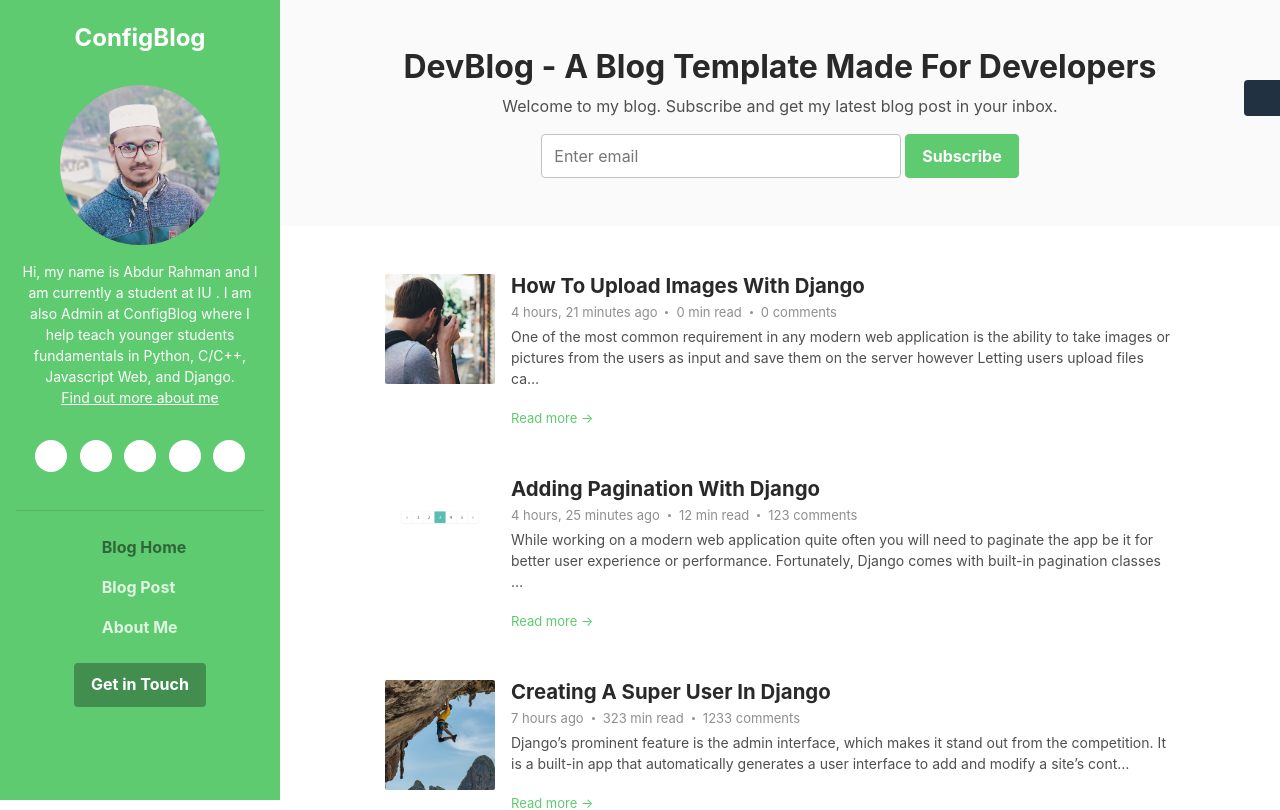
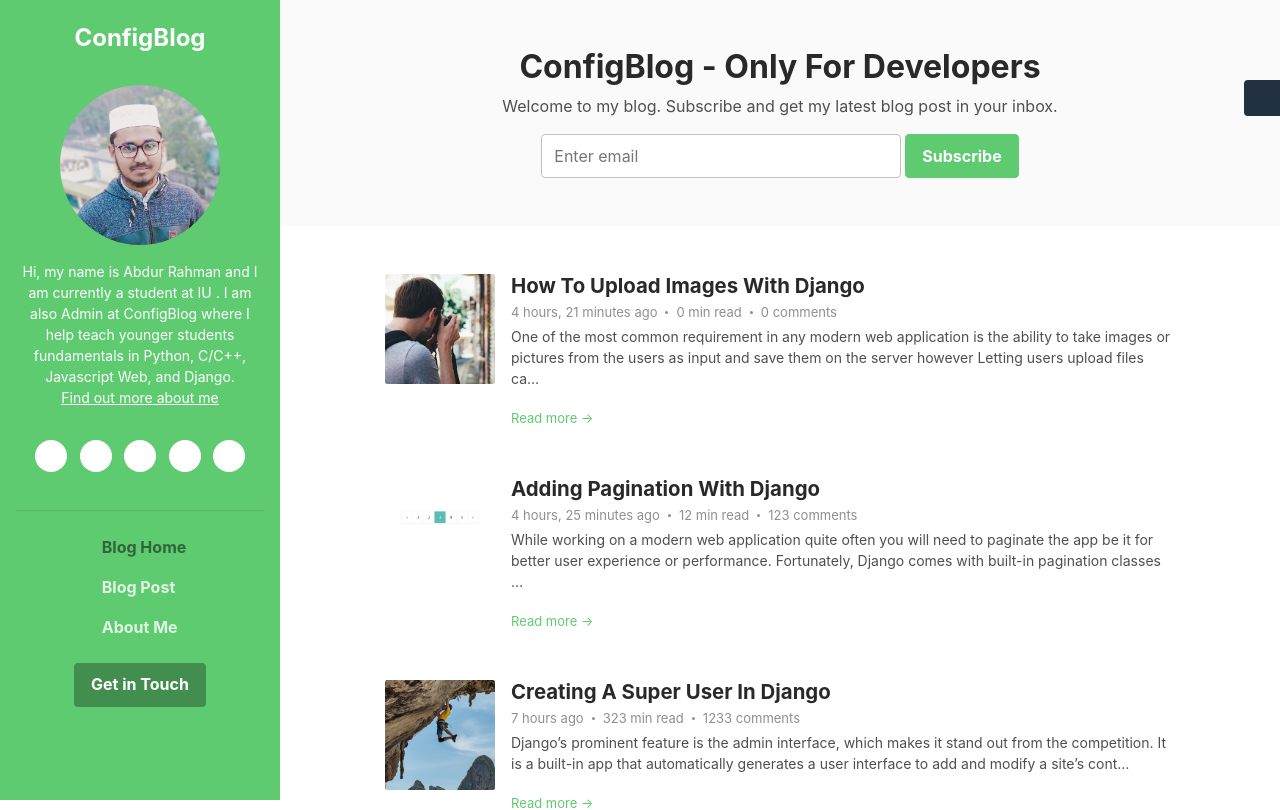
Before and after one commit to abdurrahmanbinliakot/ConfigBlog, a Django app: page / in a window 1280 px wide; the page is wider, and only the part inside the window is pictured. Shown: the top 810 px of that part. Run offline with Django 3.2, Linux system fonts and the light colour scheme; data comes from the database, SQL or seed files in the repository; some libraries are stand-ins or nearby versions.

Commit message:
Update index.html

```diff
--- a/templates/index.html
+++ b/templates/index.html
@@ -35,7 +35,7 @@
 				<div class="profile-section pt-3 pt-lg-0">
 				    <img class="profile-image mb-3 rounded-circle mx-auto" src="{% static 'assets/images/profile.jpg' %}" alt="image" >
 
-					<div class="bio mb-3">Hi, my name is Abdur Rahman and I am currently a student at IU . I am also Admin at ConfigBlog where I help teach younger students fundamentals in Python, C/C++, Javascript Web, and Django.<br><a href="">Find out more about me</a></div><!--//bio-->
+					<div class="bio mb-3">Hi, my name is Abdur Rahman and I am currently a student at IU . I am also Admin at ConfigBlog where I help teach younger students fundamentals in Python, C/C++, Javascript Web, and Django.<br><a href="https://www.facebook.com/abdurrahmanbinliakot">Find out more about me</a></div><!--//bio-->
 					<ul class="social-list list-inline py-3 mx-auto">
 			            <li class="list-inline-item"><a href="https://twitter.com/AbdurRa14867951"><i class="fab fa-twitter fa-fw"></i></a></li>
 			            <li class="list-inline-item"><a href="https://www.linkedin.com/in/abdur-rahman-6287531b6/"><i class="fab fa-linkedin-in fa-fw"></i></a></li>
@@ -54,7 +54,7 @@
 					    <a class="nav-link" href="{% url 'blog-list' %}"><i class="fas fa-bookmark fa-fw mr-2"></i>Blog Post</a>
 					</li>
 					<li class="nav-item">
-					    <a class="nav-link" href=""><i class="fas fa-user fa-fw mr-2"></i>About Me</a>
+					    <a class="nav-link" href="https://www.facebook.com/abdurrahmanbinliakot"><i class="fas fa-user fa-fw mr-2"></i>About Me</a>
 					</li>
 				</ul>
 
@@ -68,7 +68,7 @@
     <div class="main-wrapper">
 	    <section class="cta-section theme-bg-light py-5">
 		    <div class="container text-center">
-			    <h2 class="heading">DevBlog - A Blog Template Made For Developers</h2>
+			    <h2 class="heading">ConfigBlog - Only For Developers</h2>
 			    <div class="intro">Welcome to my blog. Subscribe and get my latest blog post in your inbox.</div>
 			    <form action="{% url 'index' %}" method = "POST" class="signup-form form-inline justify-content-center pt-3">
 						{% csrf_token %}
```
